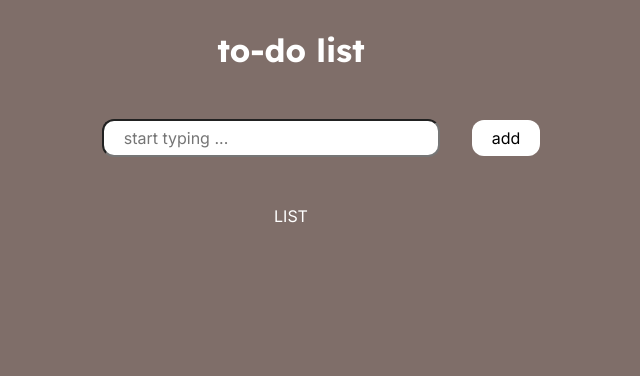
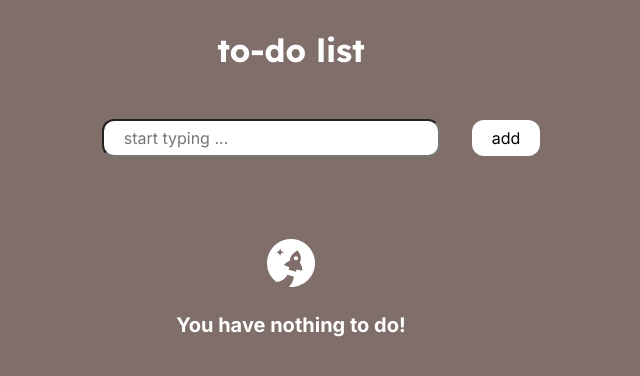
Before and after one commit to anastshak/to-do-app, a React (Vite) app: page / in a window 1280 px wide. Shown: the top 376 px of the page, without its empty margins (349-989 px from the left). Built offline with nearby package versions, Linux system fonts and the light colour scheme.

Commit message:
feat: implement todo list component

```diff
--- a/src/components/TodoList/TodoList.module.scss
+++ b/src/components/TodoList/TodoList.module.scss
@@ -0,0 +1,16 @@
+.list {
+  @include flex(center, center, column, 1rem);
+  padding-left: 1.25rem;
+  padding-right: 1.25rem;
+  max-width: 32rem;
+}
+
+.msgBox {
+  margin-top: 2rem;
+  @include flex(center, center, column, 1.5rem);
+  @include font(1.25rem, 700, 1.75rem);
+
+  .icon {
+    @include font(3rem, 400, 1rem);
+  }
+}
--- a/src/components/TodoList/TodoList.tsx
+++ b/src/components/TodoList/TodoList.tsx
@@ -1,5 +1,25 @@
+import { useTodo } from '../../context/useTodo';
+import { SiStarship } from 'react-icons/si';
+
 import styles from './TodoList.module.scss';
 
 export const TodoList = () => {
-  return <div className={styles.list}>LIST</div>;
+  const { todos } = useTodo();
+
+  if (!todos.length) {
+    return (
+      <div className={styles.msgBox}>
+        <SiStarship className={styles.icon} />
+        You have nothing to do!
+      </div>
+    );
+  }
+
+  return (
+    <ul className={styles.list}>
+      {todos.map((todo) => (
+        <li key={todo}>{todo}</li>
+      ))}
+    </ul>
+  );
 };
```
